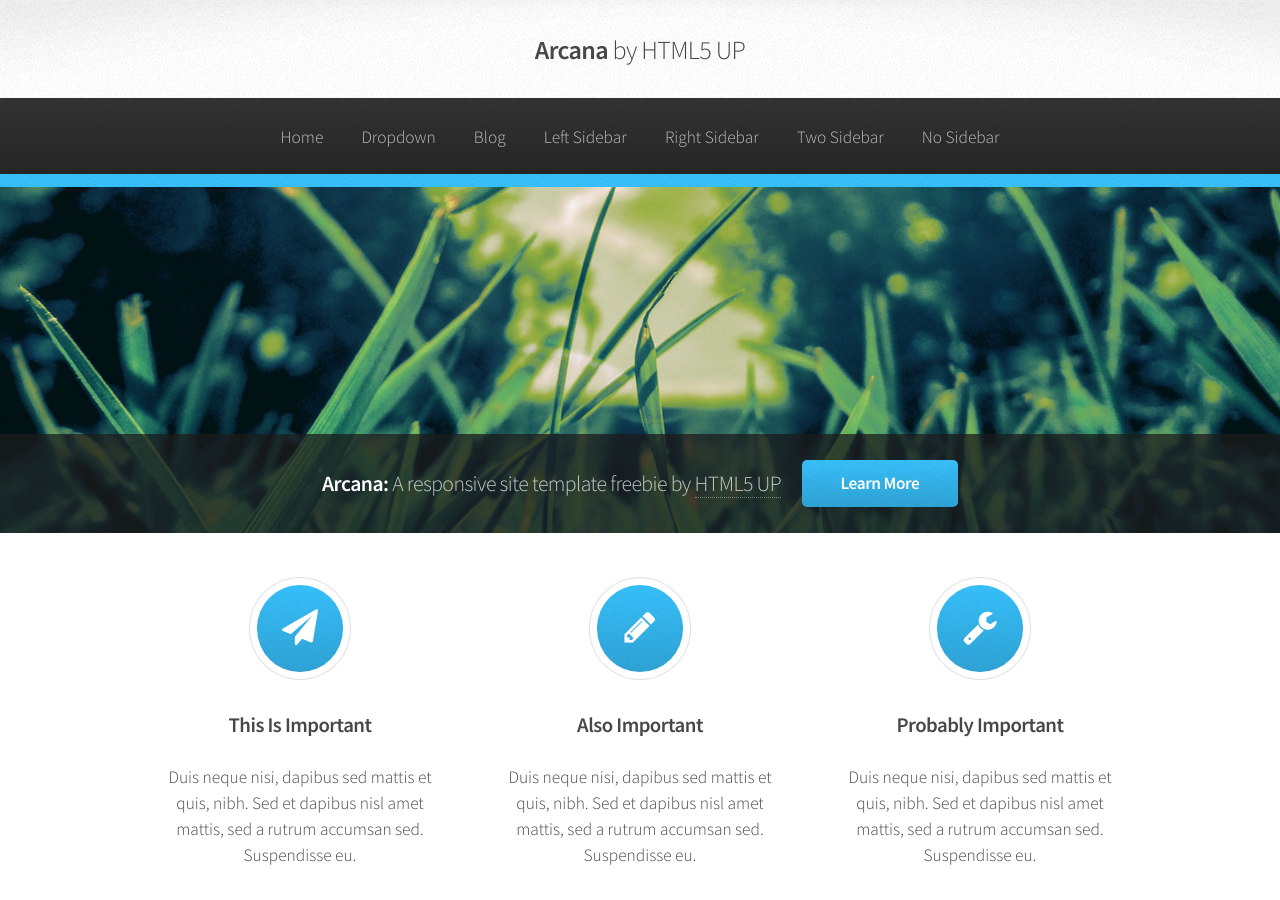
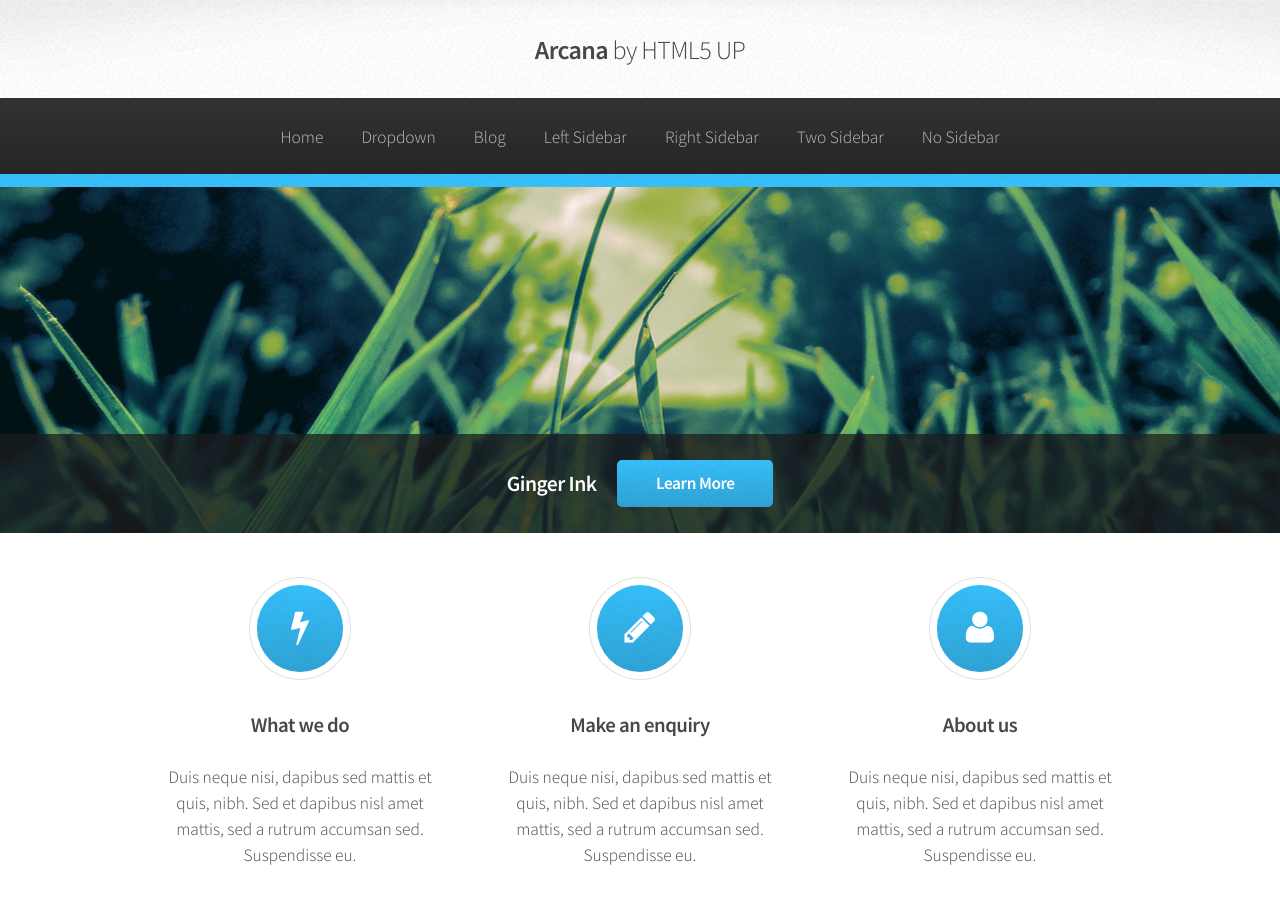
Before and after one commit to NicoleSkews/gingerink, a Jekyll site: the page built from index.html, in a window 1280 px wide and 900 px high. Built offline with Jekyll 4.4.1, drawn with Linux system fonts in a browser that asks for light colours; the list of posts is cut into pages by our own code.

Commit message:
Icon and copy changes

```diff
--- a/index.html
+++ b/index.html
@@ -1,12 +1,12 @@
 ---
-title: Arcana
+title: Ginger Ink
 layout: default
 ---
 
 <!-- Banner -->
 	<section id="banner">
 		<header>
-			<h2>Arcana: <em>A responsive site template freebie by <a href="http://html5up.net">HTML5 UP</a></em></h2>
+			<h2>Ginger Ink</h2>
 			<a href="#" class="button">Learn More</a>
 		</header>
 	</section>
@@ -17,22 +17,22 @@ layout: default
 			<div class="row double">
 				<section class="4u">
 					<div class="box highlight">
-						<i class="icon major fa-paper-plane"></i>
-						<h3>This Is Important</h3>
+						<i class="icon major fa-bolt"></i>
+						<h3>What we do</h3>
 						<p>Duis neque nisi, dapibus sed mattis et quis, nibh. Sed et dapibus nisl amet mattis, sed a rutrum accumsan sed. Suspendisse eu.</p>
 					</div>
 				</section>
 				<section class="4u">
 					<div class="box highlight">
 						<i class="icon major fa-pencil"></i>
-						<h3>Also Important</h3>
+						<h3>Make an enquiry</h3>
 						<p>Duis neque nisi, dapibus sed mattis et quis, nibh. Sed et dapibus nisl amet mattis, sed a rutrum accumsan sed. Suspendisse eu.</p>
 					</div>
 				</section>
 				<section class="4u">
 					<div class="box highlight">
-						<i class="icon major fa-wrench"></i>
-						<h3>Probably Important</h3>
+						<i class="icon major fa-user"></i>
+						<h3>About us</h3>
 						<p>Duis neque nisi, dapibus sed mattis et quis, nibh. Sed et dapibus nisl amet mattis, sed a rutrum accumsan sed. Suspendisse eu.</p>
 					</div>
 				</section>
```
